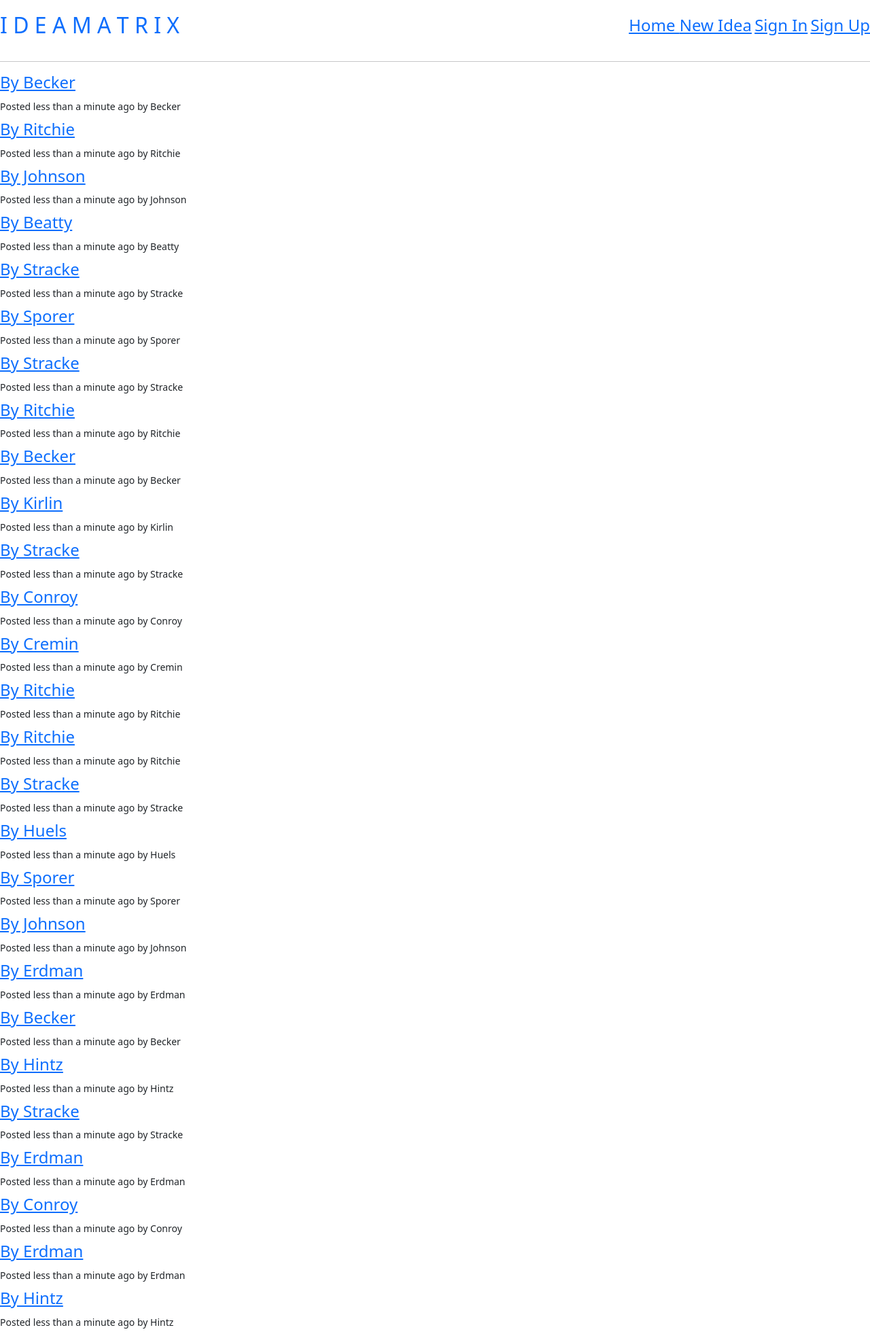
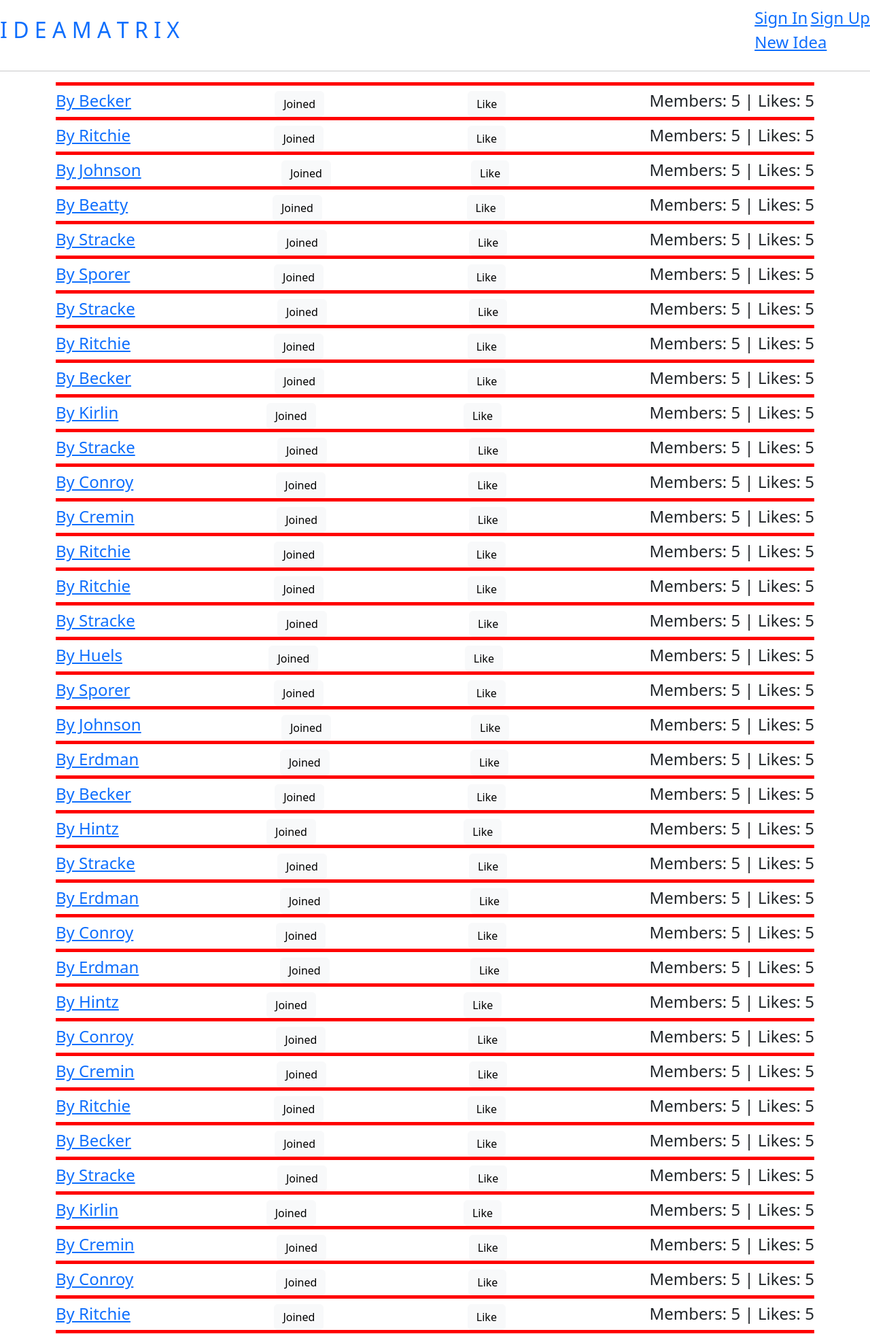
Before and after one commit to ejr4/quiz2, a Rails app: page / in a window 1280 px wide. Shown: the top 1963 px of the page at 68% size. Run offline with Rails 7, Linux system fonts and the light colour scheme; data comes from the database, SQL or seed files in the repository; style sheets or scripts are compiled from the project's sources; some libraries are stand-ins or nearby versions.

Commit message:
progress on styling with custom sass; testing not yet implemented.

```diff
--- a/app/assets/javascripts/application.js
+++ b/app/assets/javascripts/application.js
@@ -14,6 +14,5 @@
 //= require popper
 //= require bootstrap
 //= require rails-ujs
-//= require turbolinks
 //= require activestorage
 //= require_tree .
--- a/app/assets/stylesheets/main.scss
+++ b/app/assets/stylesheets/main.scss
@@ -0,0 +1,4 @@
+.idea-container {
+    border-top: 5px solid red;
+
+}
--- a/app/views/ideas/index.html.erb
+++ b/app/views/ideas/index.html.erb
@@ -1,6 +1,6 @@
 <div class = "col">
 <% @ideas.each do |idea| %>
-
+          <div class="container">
           <div class="idea-container">
 
               <h3><%= idea.title %></h3>
@@ -13,13 +13,15 @@
               </h4>
 
               </div>
+              <div class="d-flex justify-content-between">
+                <h4><%= link_to "By #{idea.user.name}", idea_path(idea) %></h4>
+              <button type="button" class="btn btn-light">Joined</button>
+              <button type="button" class="btn btn-light">Like</button>
 
-                <h4><%= link_to "By #{idea.user.name}", idea_path(idea) %></h4>
+                <h4>Members: 5 | Likes: 5</h4>
 
-              <small>
-                Posted <%= time_ago_in_words(idea.created_at) %> ago by <%= idea.user.name %>
-              </small>
-
+              </div>
+          </div>
           </div>
 
 
--- a/app/views/layouts/application.html.erb
+++ b/app/views/layouts/application.html.erb
@@ -14,13 +14,8 @@
     <a class="navbar-brand text-primary" style="font-size: 2rem" href="/">I D E A   M A T R I X</a>
     <span>
 
-    <%= link_to "Home ", root_path, {:style=>"font-size: 1.5rem"} %>
-
-
-    <%= link_to " New Idea", new_idea_path, {:style=>"font-size: 1.5rem"}  %>
-
     <% if user_signed_in? %>
-      <span>Hello, <%= current_user.name %>!</span>
+      <span style="font-size: 1.5rem">Hello, <%= current_user.name %>!</span>
 
       <%= link_to(
         'Sign Out',
@@ -33,6 +28,9 @@
 
       <%= link_to 'Sign Up', new_user_path, {:style=>"font-size: 1.5rem"} %>
     <% end %>
+    <div class="custom-button">
+    <%= link_to " New Idea", new_idea_path, {:style=>"font-size: 1.5rem"}  %>
+    </div>
 
 
 
```
Also changed, not shown: Gemfile.
